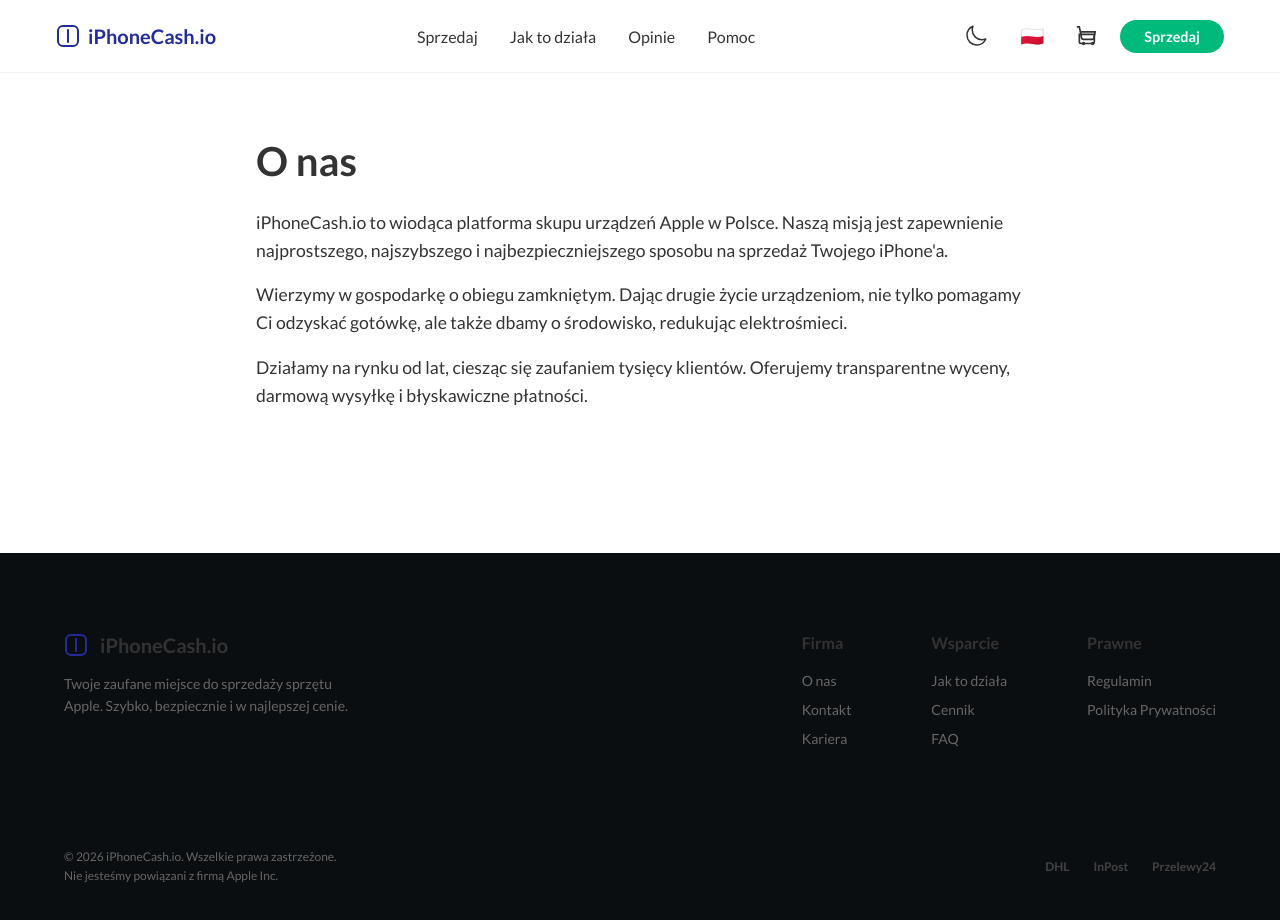
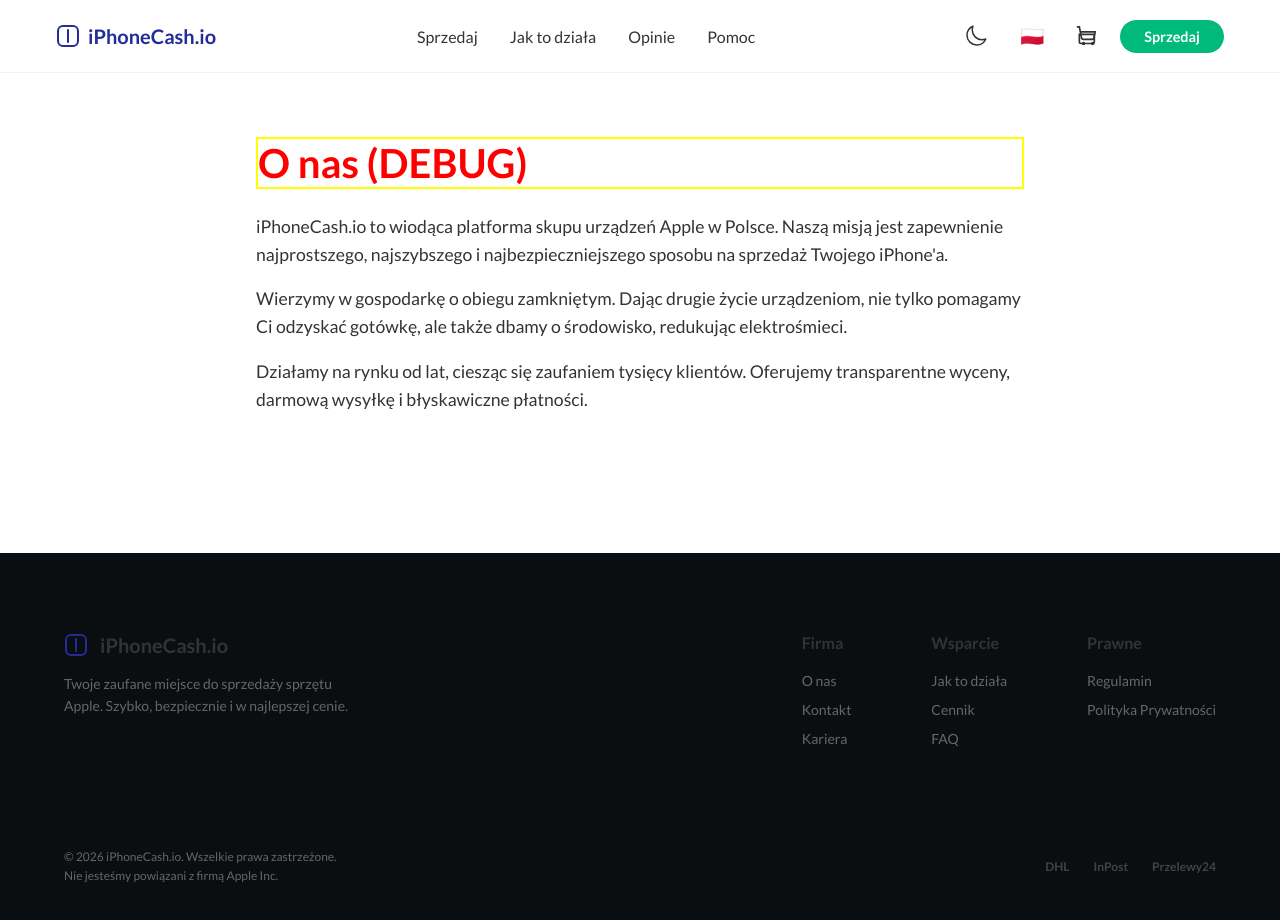
Before and after one commit to jokotoko/iphone-cash, a Next.js app: page /about in a window 1280 px wide. Shown: the top 920 px of the page. Built offline with nearby package versions, Linux system fonts and the light colour scheme; no server answers.

Commit message:
Test debug styles

```diff
--- a/src/app/about/page.js
+++ b/src/app/about/page.js
@@ -1,7 +1,7 @@
 export default function AboutPage() {
     return (
         <div style={{ maxWidth: '800px', margin: '0 auto', padding: '4rem 1rem', minHeight: '60vh' }}>
-            <h1 style={{ fontSize: '2.5rem', fontWeight: 'bold', marginBottom: '1.5rem', color: 'var(--text-main)' }}>O nas</h1>
+            <h1 style={{ fontSize: '2.5rem', fontWeight: 'bold', marginBottom: '1.5rem', color: 'red', border: '2px solid yellow' }}>O nas (DEBUG)</h1>
             <p style={{ fontSize: '1.1rem', lineHeight: '1.6', color: 'var(--text-body)', marginBottom: '1rem' }}>
                 iPhoneCash.io to wiodąca platforma skupu urządzeń Apple w Polsce. Naszą misją jest zapewnienie najprostszego,
                 najszybszego i najbezpieczniejszego sposobu na sprzedaż Twojego iPhone'a.
```
